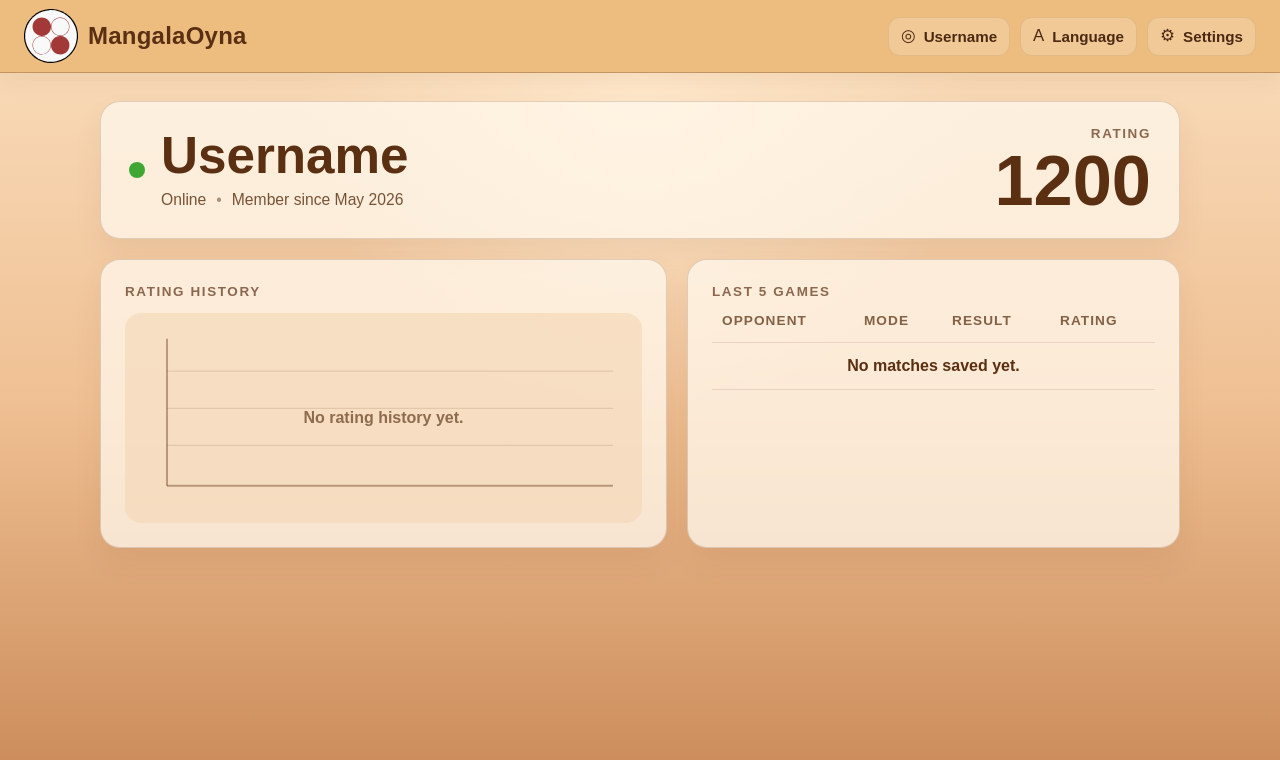
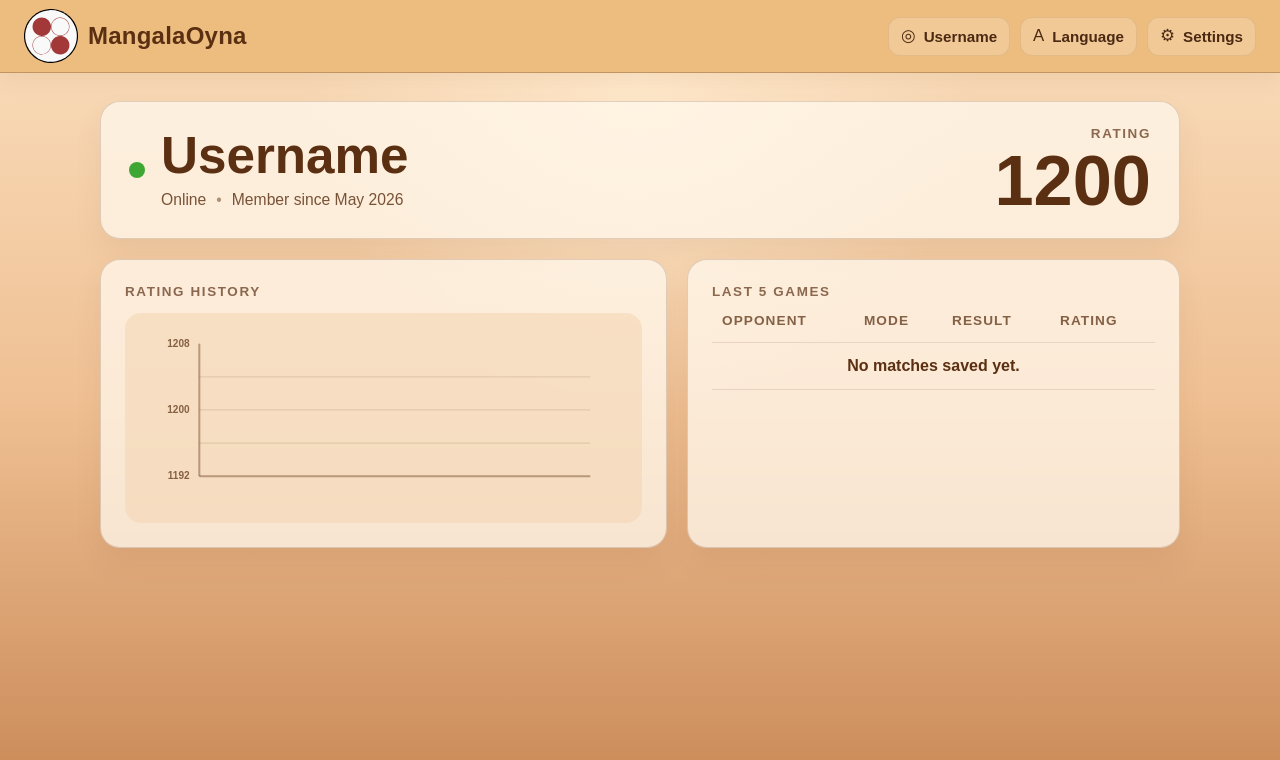
Before and after one commit to Teamuchin/online-mangala-website, a React (Vite) app in the folder client/: page /member/Username in a window 1280 px wide. Shown: the top 760 px of the page. Built offline with nearby package versions, Linux system fonts and the light colour scheme; a web font is replaced by a local one.

Commit message:
Fix rating chart and match history

```diff
--- a/client/src/app/AppDataProvider.jsx
+++ b/client/src/app/AppDataProvider.jsx
@@ -5,6 +5,7 @@ import {
   readStoredActiveMatchSummary,
 } from '../components/mangala/gamePersistence.js'
 import {
+  applyRatedMatchResult,
   buildAuthenticatedSessionUpdates,
   buildLoggedOutSessionUpdates,
   isGuestUser,
@@ -104,6 +105,16 @@ export function AppDataProvider({ children }) {
     setIsAuthenticated(buildLoggedOutSessionUpdates().isAuthenticated)
   }
 
+  const recordRatedMatchResult = (matchResult) => {
+    setCurrentUser((existingUser) => applyRatedMatchResult(existingUser, matchResult))
+
+    if (!isGuestUser(currentUser)) {
+      setRegisteredUser((existingUser) =>
+        applyRatedMatchResult(existingUser, matchResult),
+      )
+    }
+  }
+
   useEffect(() => {
     window.localStorage.setItem(CURRENT_USER_STORAGE_KEY, JSON.stringify(currentUser))
   }, [currentUser])
@@ -151,6 +162,7 @@ export function AppDataProvider({ children }) {
     isAuthenticated,
     logIn,
     logOut,
+    recordRatedMatchResult,
     registerUser,
     setIsAuthenticated,
     updateCurrentUser,
--- a/client/src/app/appState.js
+++ b/client/src/app/appState.js
@@ -35,6 +35,67 @@ export function updateUserProfile(currentUser, updates) {
   }
 }
 
+export function buildMatchHistoryEntry({
+  gameId,
+  playedAt,
+  opponent,
+  mode,
+  result,
+  ratingAfter,
+  ratingDelta,
+}) {
+  return {
+    id: gameId,
+    playedAt,
+    opponent,
+    mode,
+    result,
+    ratingAfter,
+    ratingDelta,
+  }
+}
+
+export function buildRatingHistoryEntry({
+  gameId,
+  playedAt,
+  rating,
+  ratingDelta,
+}) {
+  return {
+    id: gameId,
+    playedAt,
+    rating,
+    ratingDelta,
+  }
+}
+
+export function applyRatedMatchResult(currentUser, matchResult) {
+  const nextMatchHistory = [
+    buildMatchHistoryEntry(matchResult),
+    ...(currentUser.matchHistory ?? []).filter(
+      (existingMatch) => existingMatch.id !== matchResult.gameId,
+    ),
+  ]
+  const nextRatingHistory = [
+    ...(currentUser.ratingHistory ?? []).filter(
+      (existingPoint) => existingPoint.id !== matchResult.gameId,
+    ),
+    buildRatingHistoryEntry({
+      gameId: matchResult.gameId,
+      playedAt: matchResult.playedAt,
+      rating: matchResult.ratingAfter,
+      ratingDelta: matchResult.ratingDelta,
+    }),
+  ]
+
+  return {
+    ...currentUser,
+    elo: matchResult.ratingAfter,
+    matchHistory: nextMatchHistory,
+    ratingHistory: nextRatingHistory,
+  }
+}
+
 export function buildAccountFormState(currentUser) {
   return {
     username: currentUser.username,
--- a/client/src/pages/MangalaGame.jsx
+++ b/client/src/pages/MangalaGame.jsx
@@ -18,7 +18,7 @@ import styles from '../components/mangala/MangalaGame.module.css'
 export default function MangalaGame() {
   const location = useLocation()
   const { gameId } = useParams()
-  const { activeMatchSummary, currentUser, updateCurrentUser } = useAppData()
+  const { activeMatchSummary, currentUser, recordRatedMatchResult } = useAppData()
   const { setSettingsContent } = useGlobalHeader()
   const seededPlayers = createInitialState().players
   const persistedRouteSession =
@@ -185,7 +185,20 @@ export default function MangalaGame() {
       playerResult,
     )
 
-    updateCurrentUser({ elo: ratedOutcome.playerRating })
+    recordRatedMatchResult({
+      gameId,
+      playedAt: new Date().toISOString(),
+      opponent: game.players.top.name,
+      mode: 'Bot',
+      result:
+        playerResult === 'win'
+          ? 'Win'
+          : playerResult === 'draw'
+            ? 'Draw'
+            : 'Loss',
+      ratingAfter: ratedOutcome.playerRating,
+      ratingDelta: ratedOutcome.playerDelta,
+    })
     markRatingApplied()
   }, [
     currentUserRole,
@@ -194,9 +207,11 @@ export default function MangalaGame() {
     game.players.top.rating,
     game.ratingApplied,
     game.winner,
+    game.players.top.name,
+    gameId,
     isComputerMatch,
     markRatingApplied,
-    updateCurrentUser,
+    recordRatedMatchResult,
   ])
 
   if (isUnavailable) {
--- a/client/src/pages/ProfilePage.jsx
+++ b/client/src/pages/ProfilePage.jsx
@@ -1,14 +1,105 @@
+import { useMemo, useState } from 'react'
 import { Navigate, useParams } from 'react-router-dom'
 import { isGuestUser } from '../app/appState.js'
 import { useAppData } from '../app/useAppData.js'
 import styles from './ProfilePage.module.css'
 
-const EMPTY_MATCHES = []
-const EMPTY_RATING_POINTS = []
+const MAX_VISIBLE_RATING_POINTS = 10
+
+function formatRatingDelta(value) {
+  return `${value > 0 ? '+' : ''}${value}`
+}
+
+function getTooltipDateLabel(value) {
+  return new Date(value).toLocaleDateString('en-US', {
+    year: 'numeric',
+    month: 'short',
+    day: '2-digit',
+  })
+}
+
+function getClosestPointId(points, mouseEvent) {
+  if (points.length === 0) {
+    return null
+  }
+
+  const svgBounds = mouseEvent.currentTarget.getBoundingClientRect()
+  const relativeX = ((mouseEvent.clientX - svgBounds.left) / svgBounds.width) * 640
+
+  return points.reduce((closestPoint, point) => {
+    if (!closestPoint) {
+      return point
+    }
+
+    return Math.abs(point.x - relativeX) < Math.abs(closestPoint.x - relativeX)
+      ? point
+      : closestPoint
+  }, null)?.id ?? null
+}
+
+function buildChartModel(ratingHistory) {
+  if (ratingHistory.length === 0) {
+    return {
+      polylinePoints: '',
+      points: [],
+      labels: [],
+    }
+  }
+
+  const plotLeft = 92
+  const plotRight = 576
+  const plotTop = 28
+  const plotBottom = 192
+  const plotWidth = plotRight - plotLeft
+  const plotHeight = plotBottom - plotTop
+  const ratings = ratingHistory.map((point) => point.rating)
+  const minRating = Math.min(...ratings)
+  const maxRating = Math.max(...ratings)
+  const ratingRange = maxRating - minRating
+  const displayPadding = Math.max(8, Math.ceil((ratingRange || 40) * 0.2))
+  const displayMin = minRating - displayPadding
+  const displayMax = maxRating + displayPadding
+  const displayRange = displayMax - displayMin
+
+  const points = ratingHistory.map((point, index) => {
+    const x =
+      ratingHistory.length === 1
+        ? plotLeft + plotWidth / 2
+        : plotLeft + (index / (ratingHistory.length - 1)) * plotWidth
+    const y =
+      plotBottom - ((point.rating - displayMin) / displayRange) * plotHeight
+
+    return {
+      ...point,
+      x,
+      y,
+    }
+  })
+
+  return {
+    polylinePoints: points.map((point) => `${point.x},${point.y}`).join(' '),
+    points,
+    labels: [
+      { value: displayMax, y: plotTop },
+      { value: Math.round((displayMin + displayMax) / 2), y: plotTop + plotHeight / 2 },
+      { value: displayMin, y: plotBottom },
+    ],
+  }
+}
 
 export default function ProfilePage() {
   const { username } = useParams()
   const { currentUser, isAuthenticated } = useAppData()
+  const [hoveredPointId, setHoveredPointId] = useState(null)
+  const visibleRatingHistory = (currentUser.ratingHistory ?? []).slice(
+    -MAX_VISIBLE_RATING_POINTS,
+  )
+  const chart = useMemo(
+    () => buildChartModel(visibleRatingHistory),
+    [visibleRatingHistory],
+  )
+  const hoveredPoint =
+    chart.points.find((point) => point.id === hoveredPointId) ?? null
 
   if (!isAuthenticated) {
     return <Navigate to="/login" replace />
@@ -39,6 +130,7 @@ export default function ProfilePage() {
   }
 
   const isOnline = isAuthenticated
+  const recentMatches = (currentUser.matchHistory ?? []).slice(0, 5)
 
   return (
     <main className={styles.profilePage}>
@@ -74,16 +166,65 @@ export default function ProfilePage() {
                 viewBox="0 0 640 240"
                 className={styles.chartSvg}
                 role="img"
-                aria-label="Empty rating history chart"
+                aria-label="Rating history chart"
+                onMouseMove={(event) =>
+                  setHoveredPointId(getClosestPointId(chart.points, event))
+                }
+                onMouseLeave={() => setHoveredPointId(null)}
               >
-                <line x1="52" y1="22" x2="52" y2="204" className={styles.chartAxis} />
-                <line x1="52" y1="204" x2="604" y2="204" className={styles.chartAxis} />
-                <line x1="52" y1="62" x2="604" y2="62" className={styles.chartGrid} />
-                <line x1="52" y1="108" x2="604" y2="108" className={styles.chartGrid} />
-                <line x1="52" y1="154" x2="604" y2="154" className={styles.chartGrid} />
-                {EMPTY_RATING_POINTS.length > 0 && null}
+                <line x1="92" y1="28" x2="92" y2="192" className={styles.chartAxis} />
+                <line x1="92" y1="192" x2="576" y2="192" className={styles.chartAxis} />
+                <line x1="92" y1="69" x2="576" y2="69" className={styles.chartGrid} />
+                <line x1="92" y1="110" x2="576" y2="110" className={styles.chartGrid} />
+                <line x1="92" y1="151" x2="576" y2="151" className={styles.chartGrid} />
+                {chart.labels.map((label) => (
+                  <text
+                    key={`${label.value}-${label.y}`}
+                    x="80"
+                    y={label.y + 4}
+                    className={styles.chartLabel}
+                    textAnchor="end"
+                  >
+                    {label.value}
+                  </text>
+                ))}
+                {chart.points.length > 1 && (
+                  <polyline
+                    points={chart.polylinePoints}
+                    className={styles.chartLine}
+                  />
+                )}
+                {chart.points.map((point) => (
+                  <circle
+                    key={point.id}
+                    cx={point.x}
+                    cy={point.y}
+                    r="5"
+                    className={`${styles.chartPoint} ${
+                      hoveredPointId === point.id ? styles.chartPointActive : ''
+                    }`}
+                  />
+                ))}
+                {hoveredPoint && (
+                  <foreignObject
+                    x={hoveredPoint.x - 90}
+                    y={hoveredPoint.y - 56}
+                    width="180"
+                    height="40"
+                    className={styles.chartTooltipObject}
+                  >
+                    <div className={styles.chartTooltip}>
+                      <span className={styles.chartTooltipDate}>
+                        {getTooltipDateLabel(hoveredPoint.playedAt)}:
+                      </span>
+                      <span className={styles.chartTooltipRating}>{hoveredPoint.rating}</span>
+                    </div>
+                  </foreignObject>
+                )}
               </svg>
-              <div className={styles.emptyChartText}>No rating history yet.</div>
+              {chart.points.length === 0 && (
+                <div className={styles.emptyChartText}>No rating history yet.</div>
+              )}
             </div>
           </div>
 
@@ -102,13 +243,15 @@ export default function ProfilePage() {
                   </tr>
                 </thead>
                 <tbody>
-                  {EMPTY_MATCHES.length > 0 ? (
-                    EMPTY_MATCHES.map((match) => (
+                  {recentMatches.length > 0 ? (
+                    recentMatches.map((match) => (
                       <tr key={match.id}>
                         <td>{match.opponent}</td>
                         <td>{match.mode}</td>
                         <td>{match.result}</td>
-                        <td>{match.rating}</td>
+                        <td>
+                          {match.ratingAfter} ({formatRatingDelta(match.ratingDelta)})
+                        </td>
                       </tr>
                     ))
                   ) : (
--- a/client/src/pages/ProfilePage.module.css
+++ b/client/src/pages/ProfilePage.module.css
@@ -142,7 +142,7 @@
   min-height: 210px;
   border-radius: 16px;
   background: rgba(244, 214, 178, 0.55);
-  overflow: hidden;
+  overflow: visible;
 }
 
 .chartSvg {
@@ -159,6 +159,73 @@
 .chartGrid {
   stroke: rgba(90, 47, 18, 0.13);
   stroke-width: 1.5;
+}
+
+.chartLabel {
+  fill: rgba(90, 47, 18, 0.72);
+  font-size: 0.78rem;
+  font-weight: 700;
+}
+
+.chartLine {
+  fill: none;
+  stroke: #8a4020;
+  stroke-width: 3;
+  stroke-linecap: round;
+  stroke-linejoin: round;
+}
+
+.chartPoint {
+  fill: #f8efe2;
+  stroke: #8a4020;
+  stroke-width: 3;
+  opacity: 0;
+  transition: opacity 160ms ease;
+}
+
+.chartPointActive {
+  fill: #fff9f1;
+  stroke: #5a2f12;
+  opacity: 1;
+}
+
+.chartHitArea {
+  fill: transparent;
+  cursor: pointer;
+}
+
+.chartTooltipObject {
+  overflow: visible;
+}
+
+.chartTooltip {
+  display: inline-flex;
+  align-items: center;
+  gap: 4px;
+  min-width: 0;
+  padding: 8px 10px;
+  border: 1px solid rgba(90, 47, 18, 0.2);
+  border-radius: 10px;
+  background: rgba(90, 47, 18, 0.94);
+  box-shadow: 0 10px 22px rgba(90, 47, 18, 0.22);
+  color: #fff7ee;
+  pointer-events: none;
+  white-space: nowrap;
+}
+
+.chartTooltipDate {
+  font-size: 0.9rem;
+  font-weight: 600;
+}
+
+.chartTooltipRating,
+.chartTooltipDelta {
+  font-size: 0.88rem;
+  color: rgba(255, 247, 238, 0.92);
+}
+
+.chartTooltipRating {
+  font-weight: 800;
 }
 
 .emptyChartText {
```
Also changed, not shown: client/src/app/mockAppData.js (+13 -0 lines), 2 other files (tests, documents, lock files or other folders).
